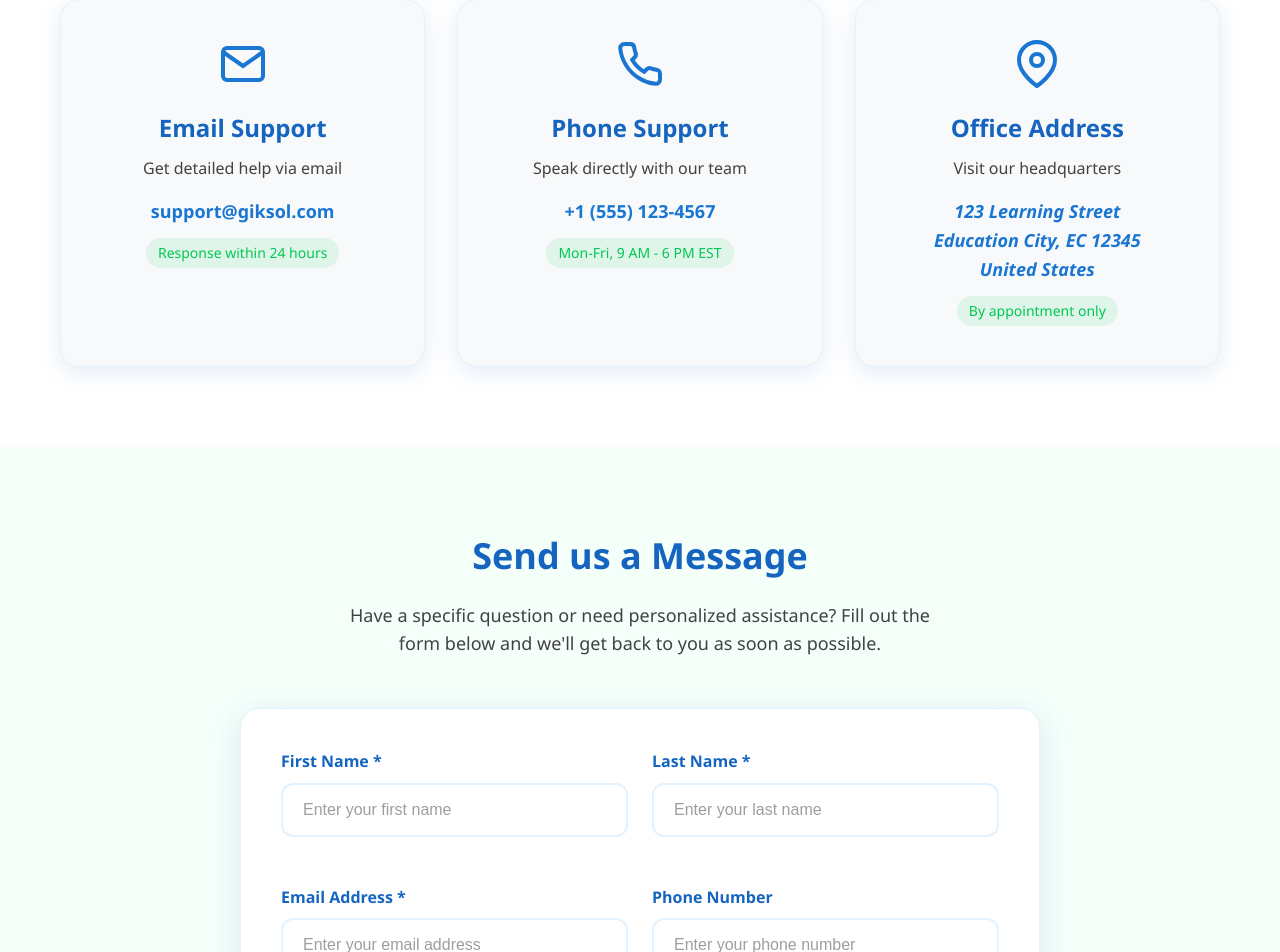
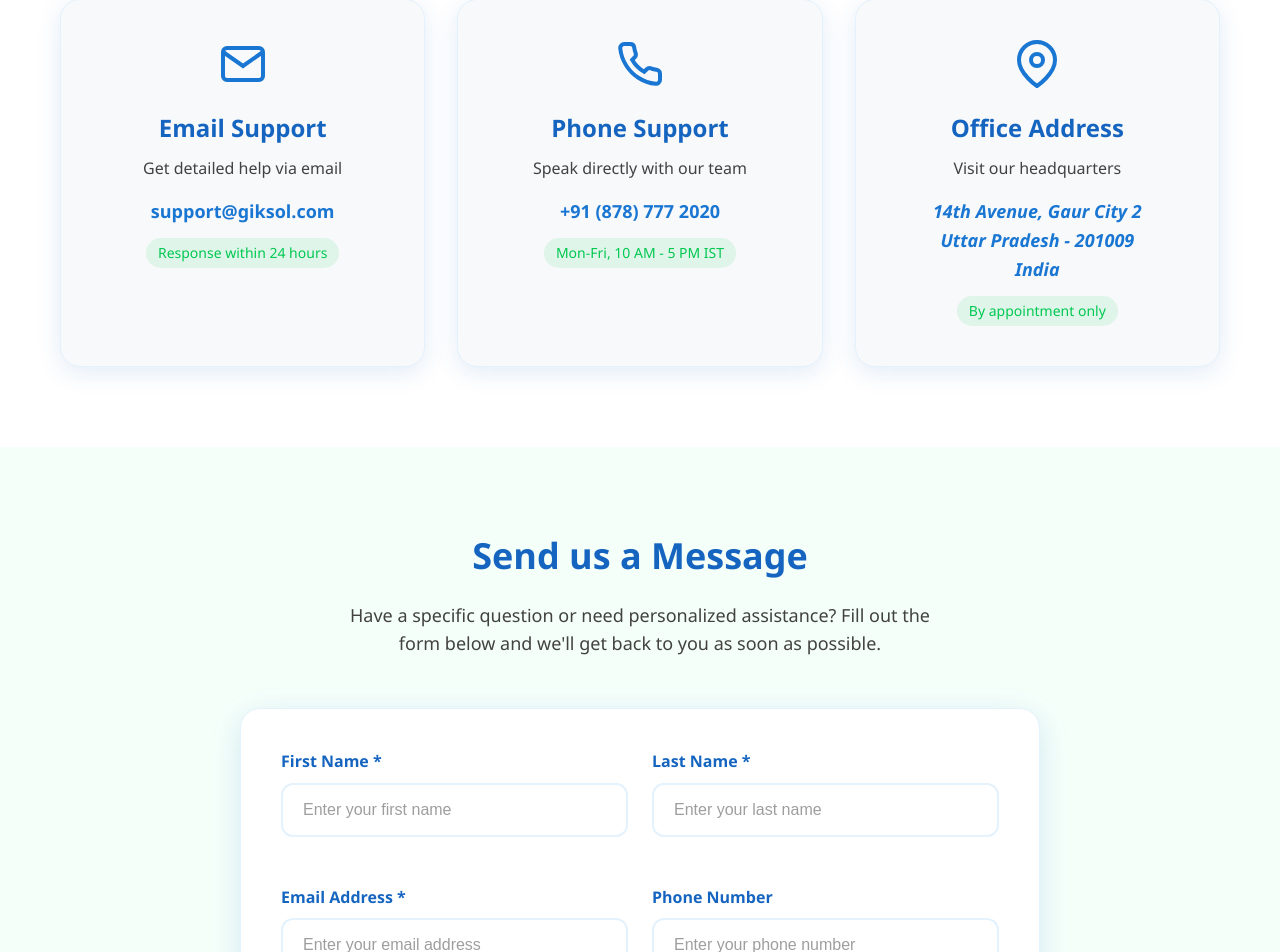
Before and after one commit to hussain123sahil/GIKSOL, an Angular app in the folder frontend/: page /help-center in a window 1280 px wide. Shown: the part 717-1669 px from the top of the page. Built offline with nearby package versions, Linux system fonts and the light colour scheme.

Commit message:
added query table

```diff
--- a/frontend/src/app/components/help-center/help-center.html
+++ b/frontend/src/app/components/help-center/help-center.html
@@ -36,8 +36,8 @@
         </div>
         <h3>Phone Support</h3>
         <p>Speak directly with our team</p>
-        <a href="tel:+15551234567" class="contact-link">+1 (555) 123-4567</a>
-        <span class="response-time">Mon-Fri, 9 AM - 6 PM EST</span>
+        <a href="tel:+15551234567" class="contact-link">+91 (878) 777 2020</a>
+        <span class="response-time">Mon-Fri, 10 AM - 5 PM IST</span>
       </div>
 
       <div class="contact-card">
@@ -49,7 +49,7 @@
         </div>
         <h3>Office Address</h3>
         <p>Visit our headquarters</p>
-        <address class="contact-link">123 Learning Street<br>Education City, EC 12345<br>United States</address>
+        <address class="contact-link">14th Avenue, Gaur City 2<br>Uttar Pradesh - 201009<br>India</address>
         <span class="response-time">By appointment only</span>
       </div>
     </div>
--- a/frontend/src/app/components/student-helpandsupport/student-helpandsupport.html
+++ b/frontend/src/app/components/student-helpandsupport/student-helpandsupport.html
@@ -40,8 +40,8 @@
             </div>
             <h3>Phone Support</h3>
             <p>Speak directly with our team</p>
-            <a href="tel:+15551234567" class="contact-link">+1 (555) 123-4567</a>
-            <span class="response-time">Mon-Fri, 9 AM - 6 PM EST</span>
+            <a href="tel:+15551234567" class="contact-link">+91 (878) 777 2020</a>
+            <span class="response-time">Mon-Fri, 10 AM - 5 PM IST</span>
           </div>
 
           <div class="contact-card">
@@ -53,7 +53,7 @@
             </div>
             <h3>Office Address</h3>
             <p>Visit our headquarters</p>
-            <address class="contact-link">123 Learning Street<br>Education City, EC 12345<br>United States</address>
+            <address class="contact-link">14th Avenue, Gaur City 2<br>Uttar Pradesh - 201009<br>India</address>
             <span class="response-time">By appointment only</span>
           </div>
         </div>
```
